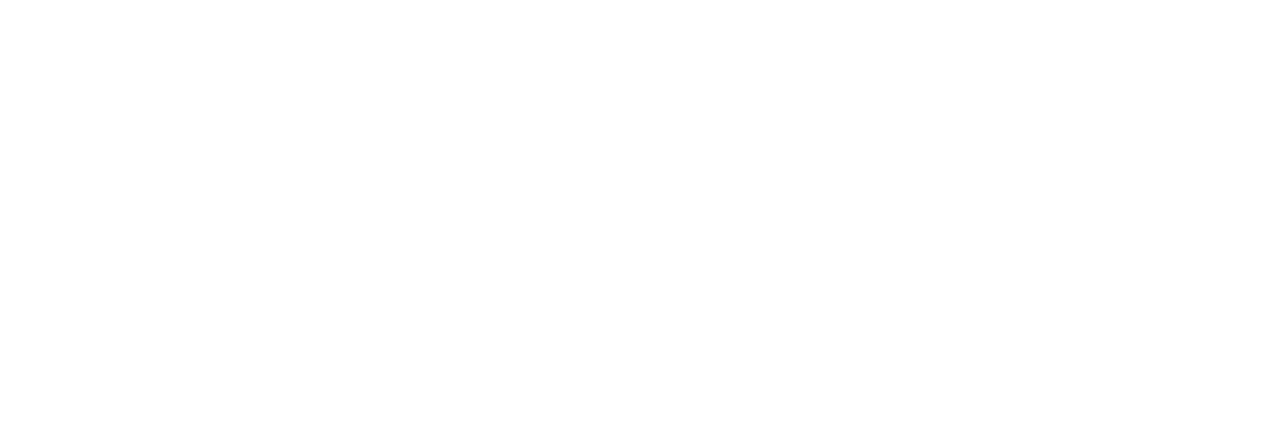
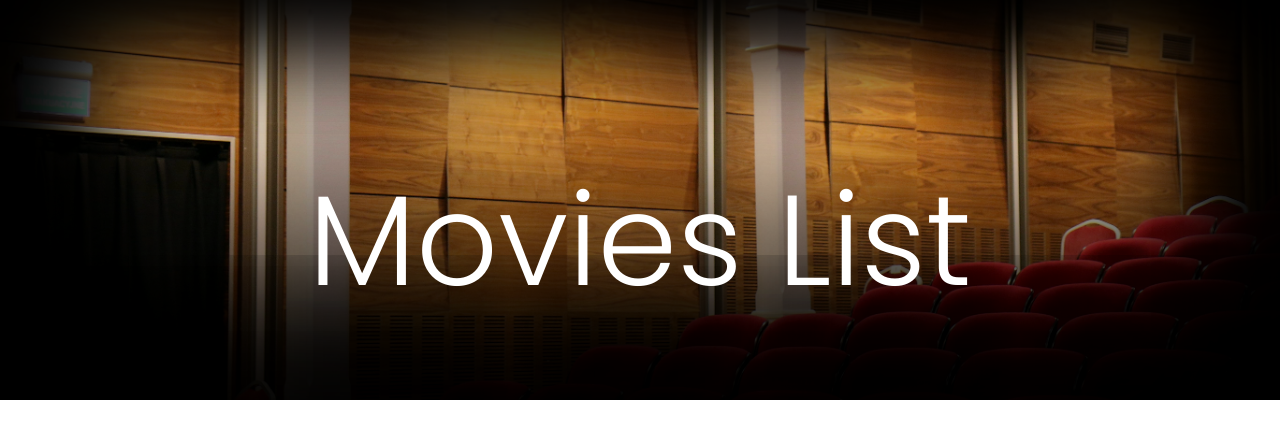
Before and after one commit to mizdebski77/Movies-list, a React (Create React App) app: page / in a window 1280 px wide. Shown: the top 438 px of the page. Built offline with nearby package versions, Linux system fonts and the light colour scheme.

Commit message:
Global styles added

```diff
--- a/public/index.html
+++ b/public/index.html
@@ -6,6 +6,9 @@
   <link rel="icon" href="%PUBLIC_URL%/favicon.ico" />
   <meta name="viewport" content="width=device-width, initial-scale=1" />
   <meta name="theme-color" content="#000000" />
+  <link rel="preconnect" href="https://fonts.googleapis.com">
+<link rel="preconnect" href="https://fonts.gstatic.com" crossorigin>
+<link href="https://fonts.googleapis.com/css2?family=Poppins:ital,wght@0,100;0,200;0,300;0,400;0,500;0,600;0,700;0,800;0,900;1,100;1,200;1,300;1,400;1,500;1,600;1,700;1,800;1,900&display=swap" rel="stylesheet">
   <link rel="stylesheet" href="https://cdnjs.cloudflare.com/ajax/libs/normalize/8.0.1/normalize.css"
     integrity="sha512-oHDEc8Xed4hiW6CxD7qjbnI+B07vDdX7hEPTvn9pSZO1bcRqHp8mj9pyr+8RVC2GmtEfI2Bi9Ke9Ass0as+zpg=="
     crossorigin="anonymous" referrerpolicy="no-referrer" />
--- a/src/core/App.tsx
+++ b/src/core/App.tsx
@@ -1,9 +1,8 @@
+import { MovieList } from "../features/MovieList/movieList";
 
 function App() {
   return (
-
-    null
-
+    <MovieList />
   );
 }
 
--- a/src/core/globalStyles.ts
+++ b/src/core/globalStyles.ts
@@ -12,9 +12,10 @@
     box-sizing: inherit;
   }
 
-body {
-  word-break: break-word;
-  background: ${({ theme }) => theme.color.mainColor};
-  font-family: 'Playfair Display', serif;
-  margin: 0;
-}`;
+  body {
+    font-family: "Poppins", sans-serif;
+    word-break: break-word;
+    text-decoration: none;
+    background: ${({ theme }) => theme.color.mainColor};
+    color: ${({ theme }) => theme.color.fontPrimary};
+  }`;
--- a/src/core/theme.ts
+++ b/src/core/theme.ts
@@ -1,10 +1,9 @@
 export const theme = {
     color: {
-        mainColor: "#EFEFEF;",
-       // secondColor: "rgb(49, 103, 48)",
+        mainColor: "#00000;",
+        fontColor: '#ffffff',
         secondColor: "rgb(29, 105, 24)",
         hoverSecondColor: 'rgba(15,119,1, 0.9)',
-        fontColor: "#000000",
         thirdColor: '#868686',
     },
 
--- /dev/null
+++ b/src/features/MovieList/movieList.tsx
@@ -0,0 +1,12 @@
+import React from 'react';
+import { Header, Title, Wrapper } from './styledMovieList';
+
+export const MovieList = () => {
+    return (
+        <Wrapper>
+            <Header>
+                <Title> Movies List </Title>
+            </Header>
+        </Wrapper>
+    );
+};
--- /dev/null
+++ b/src/features/MovieList/styledMovieList.ts
@@ -0,0 +1,23 @@
+import styled from "styled-components";
+import bg from '../../common/Images/moviesListBg.jpg';
+
+export const Wrapper = styled.main`
+
+`;
+
+export const Header = styled.header`
+    background-image: url(${bg});
+    min-height: 400px;
+    background-size: cover;
+    background-position: center;
+    box-shadow: rgb(0, 0, 0) 0px 60px 120px -15px inset, rgb(0, 0, 0) -100px 0px 120px -10px inset, rgb(0, 0, 0) 100px 0px 120px -10px inset, rgb(0, 0, 0) 0px -180px 180px -10px inset;
+    display: flex;
+    justify-content: center;
+    align-items: end;
+`;
+
+export const Title = styled.h1`
+    font-size: 128px;
+    color: ${({ theme }) => theme.color.fontColor};
+    font-weight: 300;
+`;
--- a/src/index.tsx
+++ b/src/index.tsx
@@ -3,13 +3,14 @@
 import App from './core/App';
 import { ThemeProvider } from 'styled-components';
 import { theme } from './core/theme';
+import { GlobalStyles } from './core/globalStyles';
 
 const root = ReactDOM.createRoot(
   document.getElementById('root') as HTMLElement
 );
 root.render(
   <ThemeProvider theme={theme}>
+    <GlobalStyles />
     <App />
-
   </ThemeProvider>
 );
```
Also changed, not shown: src/common/Images/moviesListBg.jpg (added).
